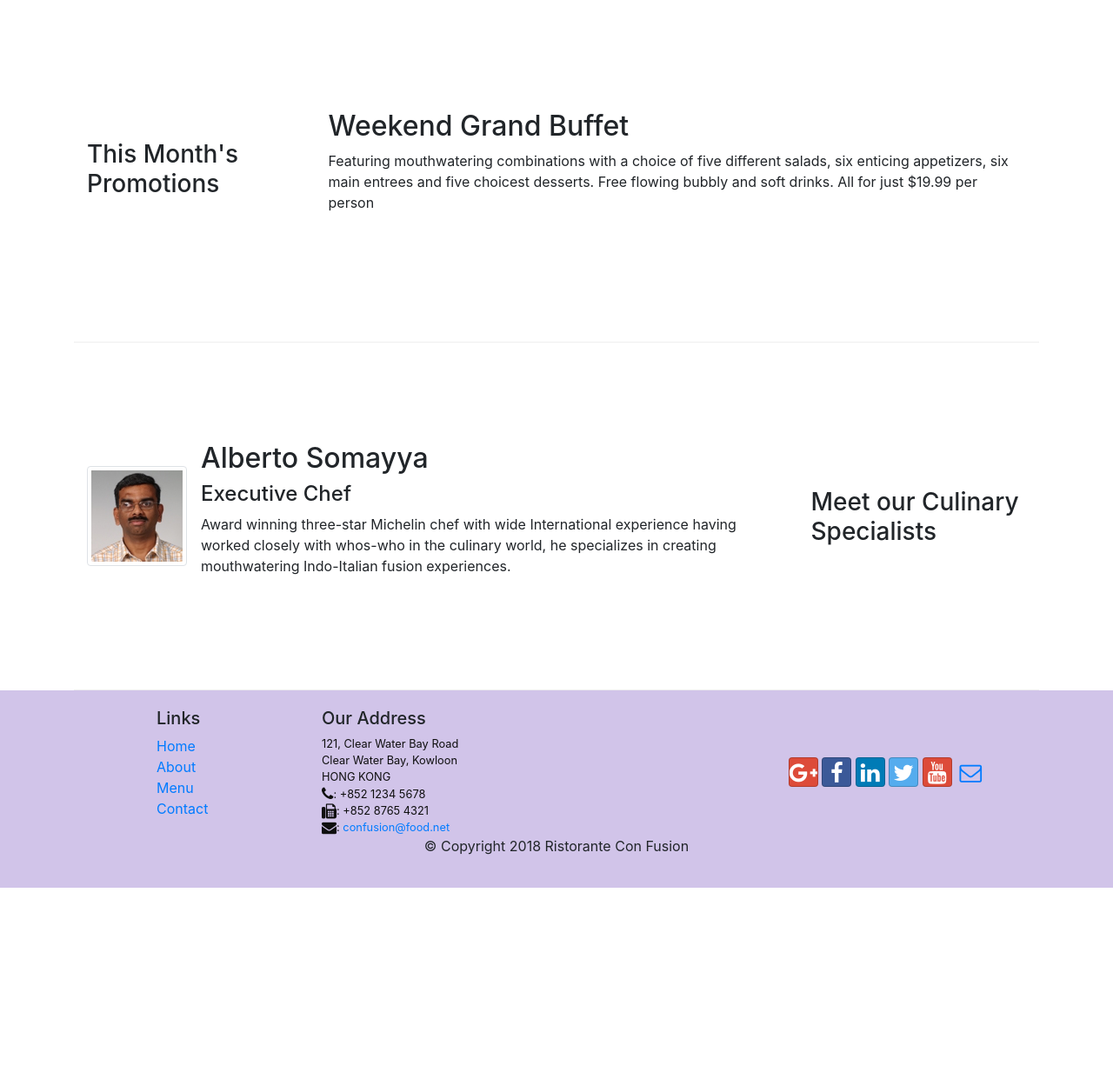
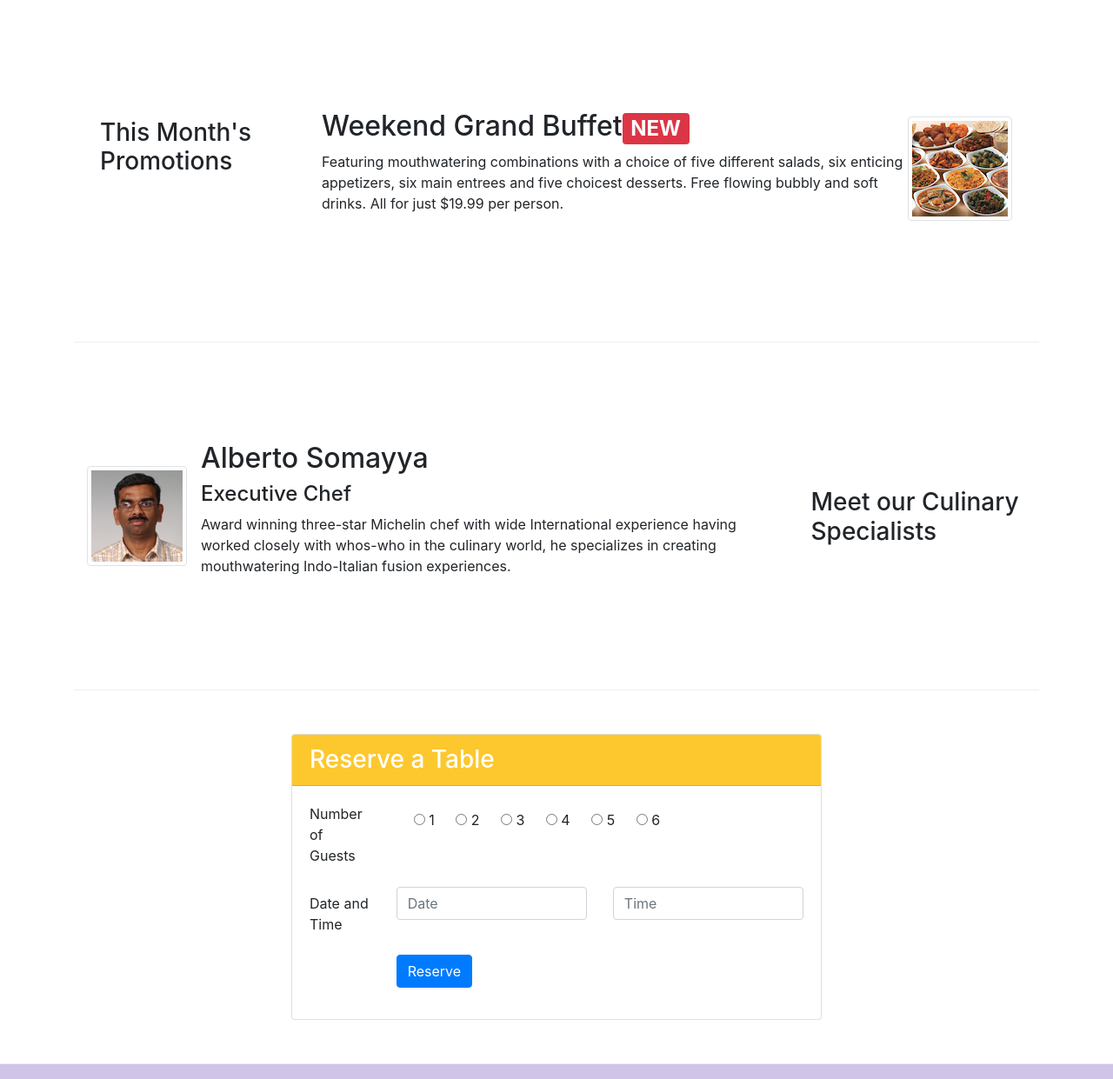
Before and after one commit to NorahAlShaikhMubarak/git-test, a website: page index.html in a window 1280 px wide. Shown: the part 740-1981 px from the top of the page at 87% size. Before the commit the page ends 1761 px from the top, so only its background shows below. Drawn offline with nearby package versions, Linux system fonts and the light colour scheme.

Commit message:
Assignment2

```diff
--- a/CSS/mystyles.css
+++ /dev/null
@@ -1,62 +0,0 @@
-.row-header{
-    margin:0px auto;
-    padding:0px auto;
-}
-
-.row-content {
-    margin:0px auto;
-    padding: 50px 0px 50px 0px;
-    border-bottom: 1px ridge;
-    min-height:400px;
-}
-
-.row-footer{
-    background-color: #AfAfAf;
-    margin:0px auto;
-    padding: 20px 0px 20px 0px;
-}
-
-.jumbotron {
-    padding:70px 30px 70px 30px;
-    margin:0px auto;
-    background: #7986CB ;
-    color:floralwhite;
-}
-
-address{
-    font-size:80%;
-    margin:0px;
-    color:#0f0f0f;
-}
-body{
-    padding:50px 0px 0px 0px;
-    z-index:0;
-}
-
-.navbar-inverse {
-    background: #303F9F;
-}
-
-.navbar-inverse .navbar-nav > .active > a,
-.navbar-inverse .navbar-nav > .active > a:hover,
-.navbar-inverse .navbar-nav > .active > a:focus {
-    color: #fff;
-    background: #1A237E;
-}
-
-.navbar-inverse .navbar-nav > .open > a,
-.navbar-inverse .navbar-nav > .open > a:hover,
-.navbar-inverse .navbar-nav > .open > a:focus {
-    color: #fff;
-    background: #1A237E;
-}
-
-.navbar-inverse .navbar-nav .open .dropdown-menu> li> a,
-.navbar-inverse .navbar-nav .open .dropdown-menu {
-    background-color: #303F9F;
-    color:#eeeeee;
-}
-
-.navbar-inverse .navbar-nav .open .dropdown-menu> li> a:hover {
-    color:#000000;
-}
--- a/CSS/styles.css
+++ b/CSS/styles.css
@@ -10,6 +10,23 @@
     min-height:400px;
 }
 
+.card-header{
+    background-color: #FDC82E;
+}
+
+
+.radio label {
+    min-height: 20px;
+    padding-left: 20px;
+    margin-bottom: 0;
+    font-weight: 400;
+    cursor: pointer;
+    }
+
+    input[type=radio] {
+        margin: 12px 0 0;
+        line-height: normal;
+        }
 
 
 .footer{
--- a/index.html
+++ b/index.html
@@ -45,6 +45,10 @@
                 <div class="col-12 col-sm align-self-center">
                     <img src="img/logo.png" class="img-fluid">
                 </div>
+                <div class="col-12 col-sm align-self-center">
+                    <a href="#testform" class="btn btn-warning btn-block" >Reserve Table</a>
+                </div>
+
             </div>
         </div>
     </header>
@@ -71,15 +75,26 @@
 
 
 
+
         <div class="row row-content align-items-center">
-            <div class="col-12 col-sm-4 col-md-3">
-                <h3>This Month's Promotions</h3>
+            <div class="col col-sm order-sm-first col-md">
+                <div class="media">
+                    <div class="col-12 col-sm-4 col-md-3">
+                        <h3>This Month's Promotions</h3>
+                    </div>
+                    <div class="media-body">
+                        <h2 class="mt-0">Weekend Grand Buffet<span class="badge badge-danger">NEW</span></h2>
+                        <p class="d-none d-sm-block">Featuring mouthwatering combinations with a choice of five different salads, six enticing appetizers, six main entrees and five choicest desserts.
+                            Free flowing bubbly and soft drinks. All for just $19.99 per person.</p>
+                    </div>
+                    <img class="d-flex mr-3 img-thumbnail align-self-center"
+                            src="img/buffet.png" alt="Buffet">
+                </div>
             </div>
-            <div class="col col-sm col-md">
-                <h2>Weekend Grand Buffet</h2>
-                <p>Featuring mouthwatering combinations with a choice of five different salads, six enticing appetizers, six main entrees and five choicest desserts. Free flowing bubbly and soft drinks. All for just $19.99 per person </p>
-            </div>
+
         </div>
+
+
 
         <div class="row row-content align-items-center">
             <div class="col-12 col-sm-4 order-sm-last col-md-3">
@@ -103,6 +118,45 @@
             </div>
         </div>
     </div>
+
+    <div class="row row-content justify-content-center">
+        <div class="col-8 col-sm-6">
+        <div class="card">
+            <h3 class="card-header text-white">Reserve a Table</h3>
+            <div class="card-body">
+                    <form id="testform">
+                        <div class="form-group row">
+                            <label for="noguests" class="col-sm-2 control-label">Number of Guests</label>
+                                <div class="radio col-sm-10">
+                                    <label class="radio-inline"><input type="radio" name="noguests"> 1 </label>
+                                    <label class="radio-inline"><input type="radio" name="noguests"> 2 </label>
+                                    <label class="radio-inline"><input type="radio" name="noguests"> 3 </label>
+                                    <label class="radio-inline"><input type="radio" name="noguests"> 4 </label>
+                                    <label class="radio-inline"><input type="radio" name="noguests"> 5 </label>
+                                    <label class="radio-inline"><input type="radio" name="noguests"> 6 </label>
+                                </div>
+                        </div>
+                        <div class="form-group row">
+                            <label for="dateandtime" class="col-12 col-md-2 col-form-label">Date and Time</label>
+                            <div class="col-5 col-md-5">
+                                <input type="tel" class="form-control" id="areacode" name="date" placeholder="Date">
+                            </div>
+                            <div class="col-7 col-md-5">
+                                <input type="tel" class="form-control" id="dateandtime" name="time" placeholder="Time">
+                            </div>
+                        </div>
+                        <div class="form-group row">
+                            <div class="offset-md-2 col-md-10">
+                                <button type="submit" class="btn btn-primary">Reserve</button>
+                            </div>
+                        </div>
+                        </form>
+
+            </div>
+            </div>
+        </div>
+        </div>
+
 
     <footer class="footer">
         <div class="container">
```
